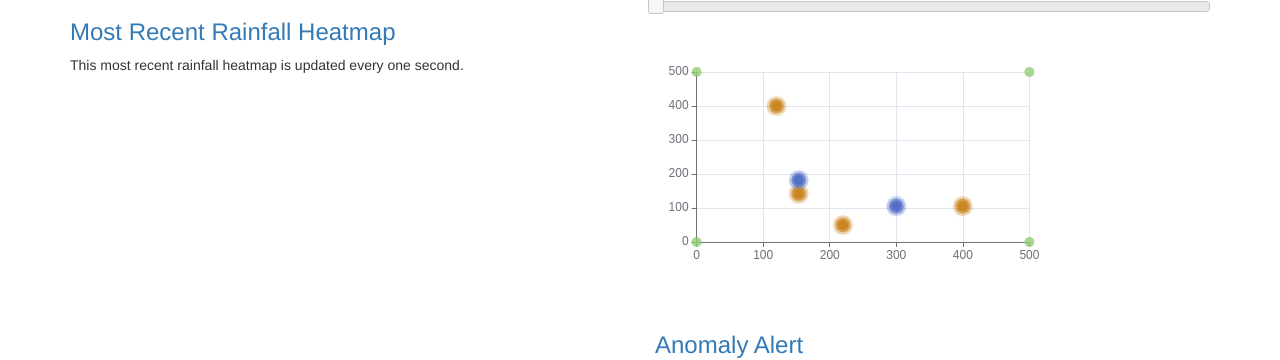
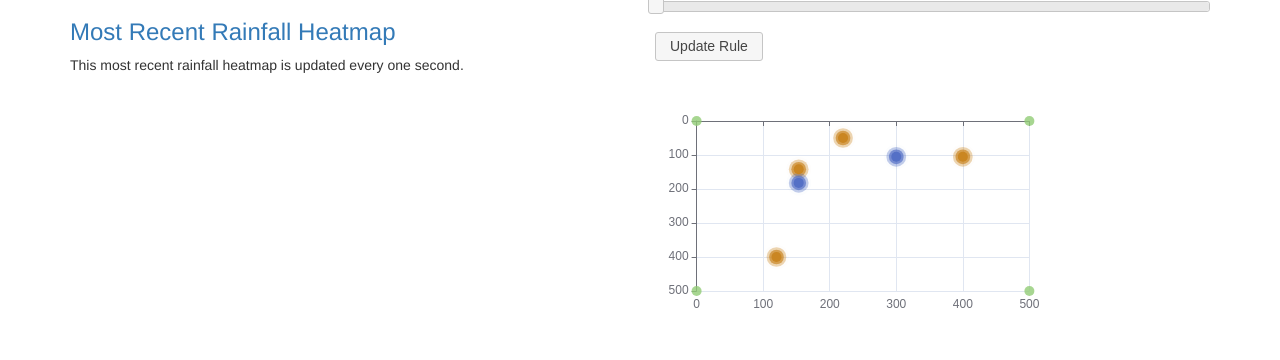
Before and after one commit to mkbwang/Streaming-Data-Anomaly-Detection, a Flask app: page / in a window 1280 px wide. Shown: the part 181-541 px from the top of the page. Run offline with Flask 2, Linux system fonts and the light colour scheme; data that the repository does not hold is empty; parts of the project's set-up code (start-up, migrations or seed data) failed here and were passed over; some libraries are stand-ins or nearby versions.

Commit message:
Adjust the rainfall alert part.

```diff
--- a/jidp/jidp/static/js/rainalert.js
+++ b/jidp/jidp/static/js/rainalert.js
@@ -1,4 +1,5 @@
 $(document).ready(function(){
+    $('#submit0').click();
     var dom = document.getElementById("anomalyalert");
     var myChart = echarts.init(dom);
     option = {
@@ -6,7 +7,8 @@ $(document).ready(function(){
             scale: false
         },
         yAxis: {
-            scale: false
+            scale: false,
+            inverse: true,
         },
         series: [{
             type: 'effectScatter',
--- a/jidp/jidp/templates/index.html
+++ b/jidp/jidp/templates/index.html
@@ -84,6 +84,8 @@
             <div class="col-md-6 portfolio-item">
                 Current threshold: <input type="text" id="currbar" readonly style="border:0; color:#f6931f; font-weight:bold;">
                 <div id="rainthreshold"></div>
+                <br>
+                <button id="submit0" class="ui-button ui-widget ui-corner-all">Update Rule</button>
                 <div id="anomalyalert" style="height:300%;width:75%;"></div>
                 <h3>
                     <a>Anomaly Alert</a>
```
